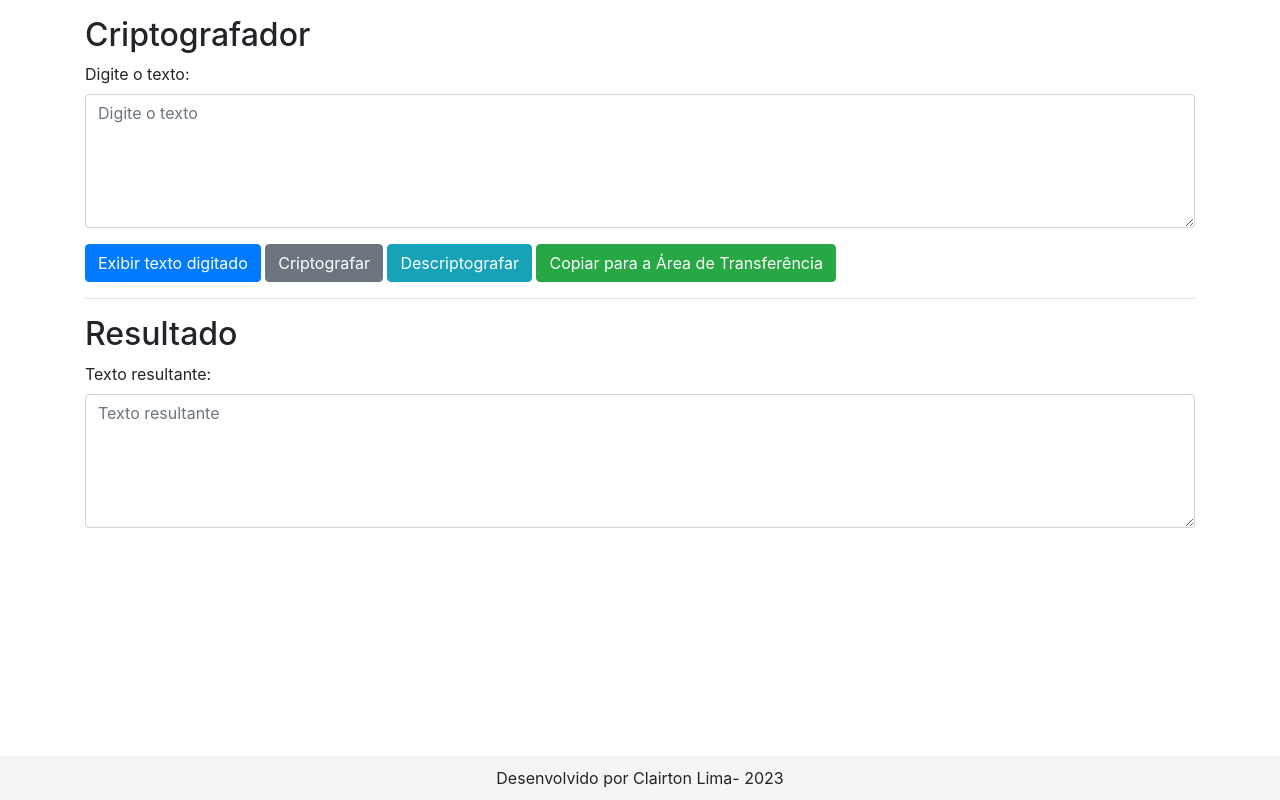
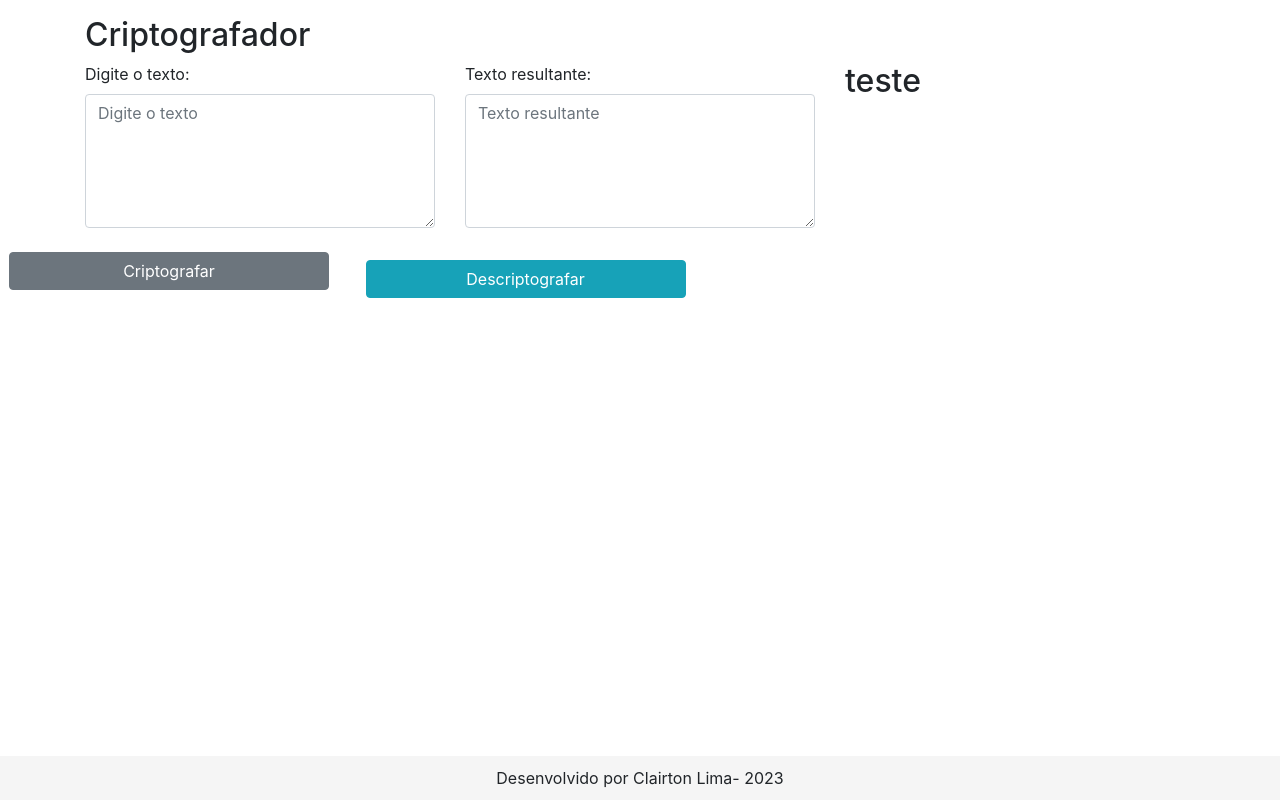
Before and after one commit to Clairtonlm/Criptografador, a plain HTML site: page Desafio1/Desafio_Versao_02/index.html in a window 1280 px wide. Drawn offline with nearby package versions, Linux system fonts and the light colour scheme.

Commit message:
Implementando botoes de funções

```diff
--- a/Desafio1/Desafio_Versao_02/index.html
+++ b/Desafio1/Desafio_Versao_02/index.html
@@ -14,29 +14,43 @@
   <body>
     <div class="container mt-3">
       <h2>Criptografador</h2>
+      <dis class="row">
+        <div class="col-4">
           <form>
             <div class="form-group">
               <label for="text__input">Digite o texto:</label>
               <textarea class="form-control" id="text__input" rows="5" placeholder="Digite o texto"></textarea>
             </div>
-        <button type="button" class="btn btn-primary" onclick="changeText()">Exibir texto digitado</button>
-        <button type="button" class="btn btn-secondary" onclick="cripto()">Criptografar</button>
-        <button type="button" class="btn btn-info" onclick="descripto()">Descriptografar</button>
-        <button type="button" class="btn btn-success" onclick="copy()">Copiar para a Área de Transferência</button>
+
           </form>
-      <hr>
-      <h2>Resultado</h2>
+        </div>
+
+        <div class="col-4">
           <div class="form-group">
             <label for="out__text">Texto resultante:</label>
             <textarea class="form-control" id="out__text" rows="5" placeholder="Texto resultante"></textarea>
           </div>
-      <aside>
+        </div>
+        <div class="col-4">
+          <aside class="lateral">
+            <h2>teste</h2>
+          </aside>
+        </div>
+      </dis>
 
-      </aside>
+
+    </div>
+    <div class="row  d-inline p-4 justify-content-center">
+
+      <!--  <button type="button" class="btn btn-primary col-3"  onclick="changeText()">Exibir texto digitado</button>-->
+      <button type="button" class="btn btn-secondary col-3 mr-3" onclick="cripto()">Criptografar</button>
+      <button type="button" class="btn btn-info col-3 mt-3 ml-3" onclick="descripto()">Descriptografar</button>
+      <!--<button type="button" class="btn btn-success col-3" onclick="copy()">Copiar para a Área de Transferência</button>-->
+
   </div>
 
     <footer class="footer">
-      <div class="container">
+      <div class="container"
           <div class="row">
               <div class="col-md-12">
                   <p class="corpyright">Desenvolvido por Clairton Lima- 2023</p>
--- a/Desafio1/Desafio_Versao_02/style.css
+++ b/Desafio1/Desafio_Versao_02/style.css
@@ -34,6 +34,3 @@
 .text-center {
     text-align: center;
 }
-
-.container {
-    margin-top:
```
Lines whose indentation alone changed are shown as unchanged.
